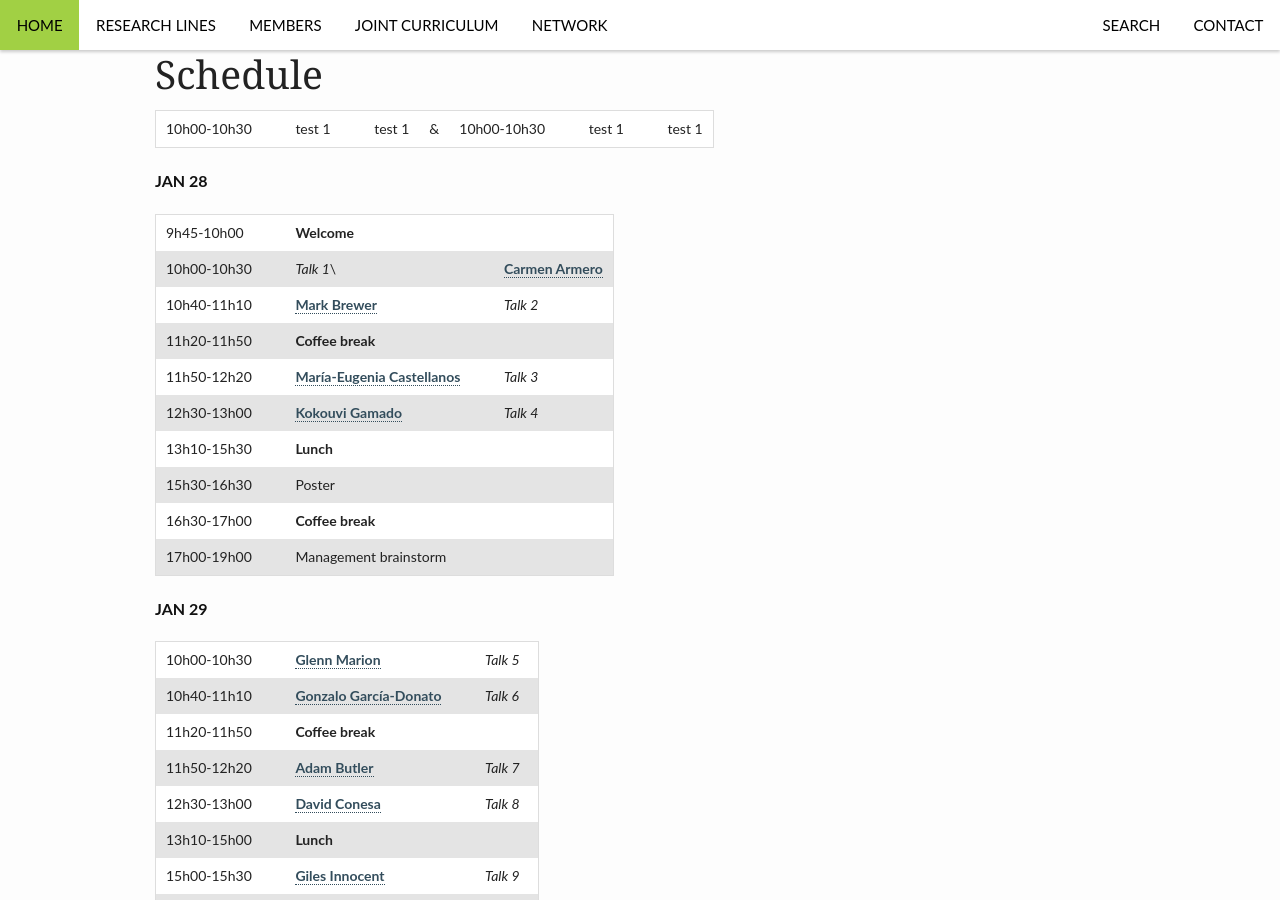
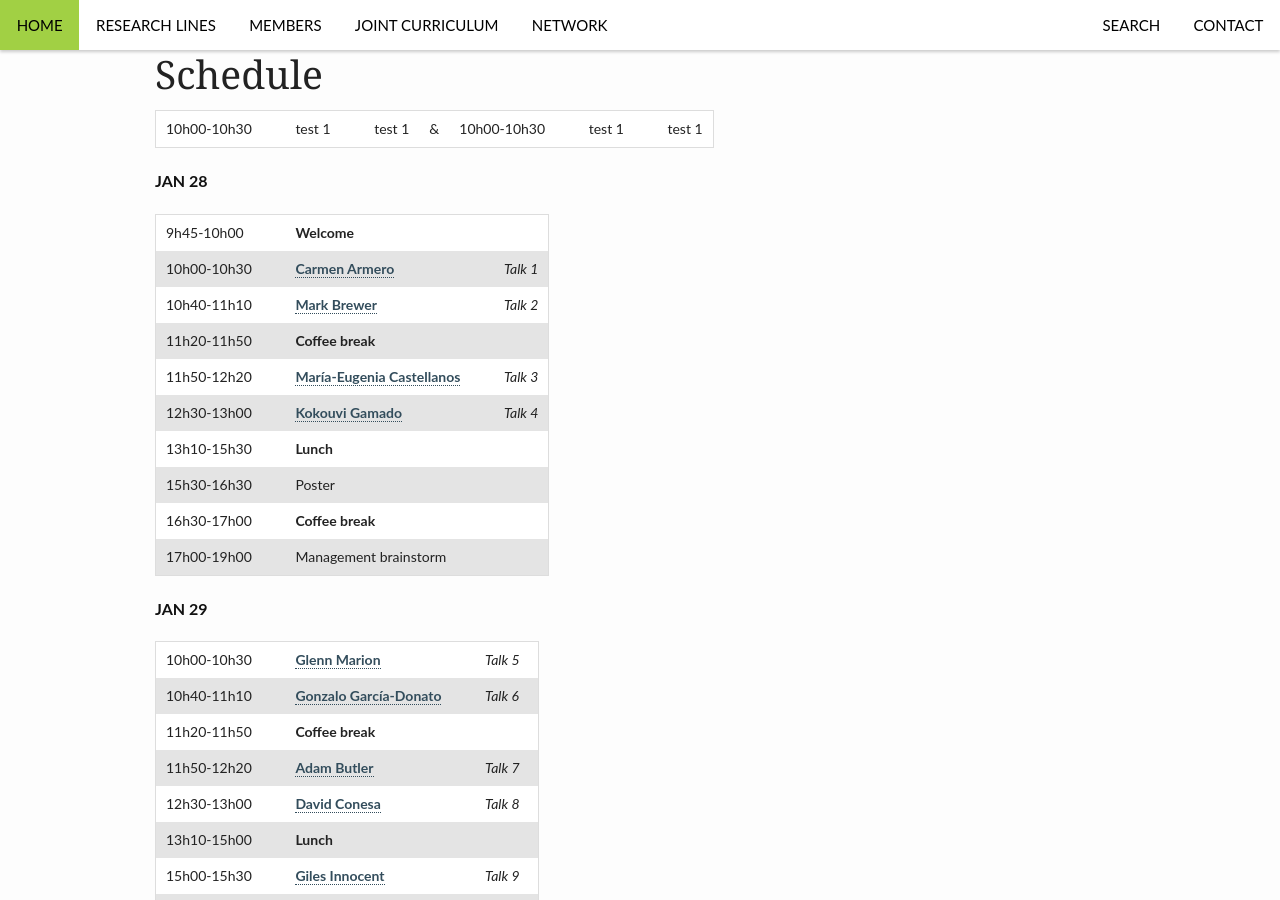
Before and after one commit to VABAR/VABAR.github.io, a Jekyll site: the page built from _posts/events/2015-11-25-ScoVa16.md, in a window 1280 px wide and 900 px high, scrolled down 398 px. Built offline with Jekyll 4.4.1, drawn with Linux system fonts in a browser that asks for light colours.

Commit message:
Update 2015-11-25-ScoVa16.md

```diff
--- a/_posts/events/2015-11-25-ScoVa16.md
+++ b/_posts/events/2015-11-25-ScoVa16.md
@@ -12,7 +12,7 @@
 
 > Test 2
 
-ScoVa16, the first Scotland and Valencia workshop on Bayesian Statistics, is a two-day workshop which brings together <i>Biomathematics & Statistics Scotland</i> (<a href="http://www.bioss.ac.uk/">BIOSS</a>) and Valencia Bayesian Research Group (<a href="http://vabar.github.io/">VaBaR</a>). Its purpose is to share research ideas and explore collaboration opportunities in the area of Bayesian Statistics, with special attention to new methodologies and applications to Agriculture, the Environment, Food and Health. <br />
+ScoVa16, the first Scotland and Valencia workshop on Bayesian Statistics, is a two-day workshop which brings together <i>Biomathematics & Statistics Scotland</i> (<a href="http://www.bioss.ac.uk/">BIOSS</a>) and Valencia Bayesian Research Group (<a href="http://vabar.github.io/">VaBaR</a>). Its purpose is to share research ideas and explore collaboration opportunities in the area of Bayesian Statistics, with special attention to new methodologies and applications to Agriculture, the Environment, Food and Health. <br>
 ScoVa16 will be held at the Faculty of Mathematics of the Universitat de València, Burjassot, València, on January 28th and 29th, 2016.
 
 # Schedule
@@ -22,7 +22,7 @@
 **JAN 28**
 
 9h45-10h00  || **Welcome**
-10h00-10h30 || _Talk 1_\ <br /> || <a href="http://www.uv.es/armero/">Carmen Armero</a>
+10h00-10h30 || <a href="http://www.uv.es/armero/">Carmen Armero</a> <br> || _Talk 1_
 10h40-11h10 || <a href="http://www.bioss.ac.uk/people/markb.html">Mark Brewer</a> || _Talk 2_
 11h20-11h50 || **Coffee break**
 11h50-12h20 || <a href="http://bayes.etsii.urjc.es/~mecastel/hp/Contact.html">María-Eugenia Castellanos</a> || _Talk 3_
```
